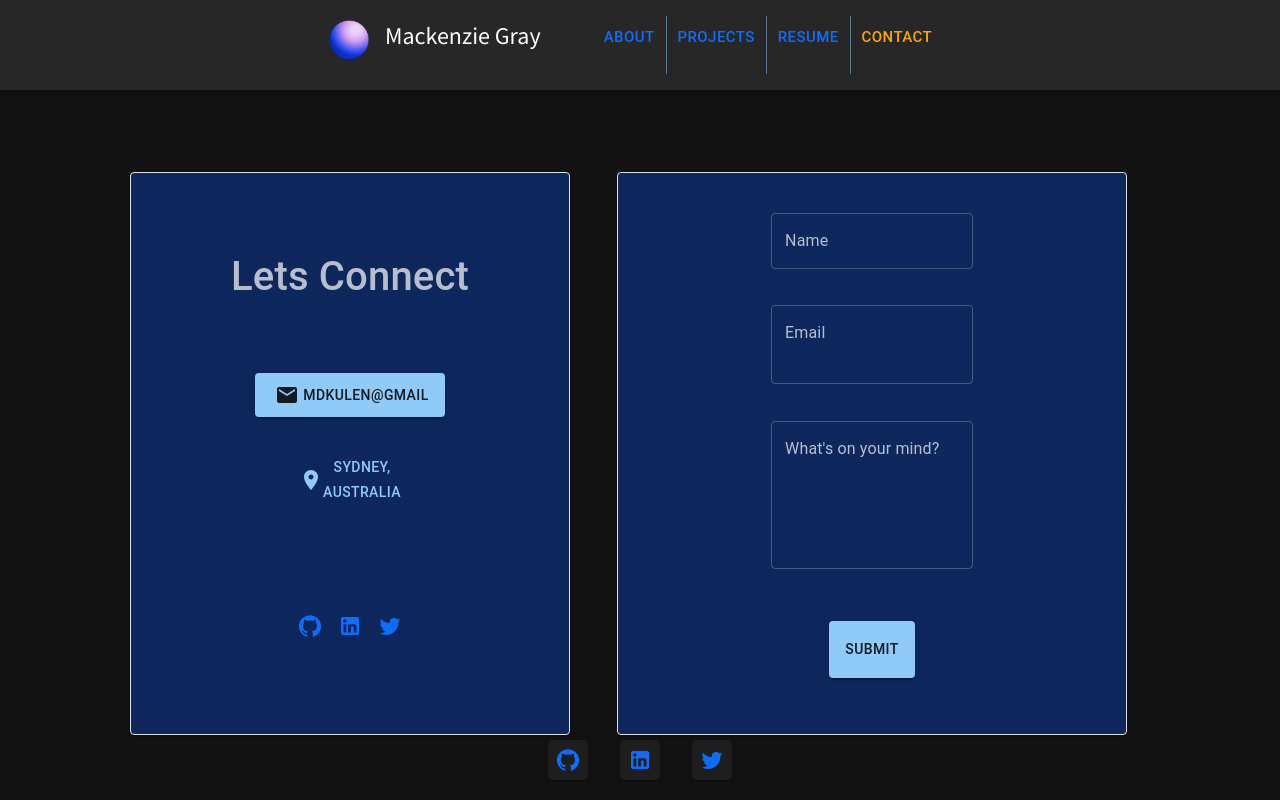
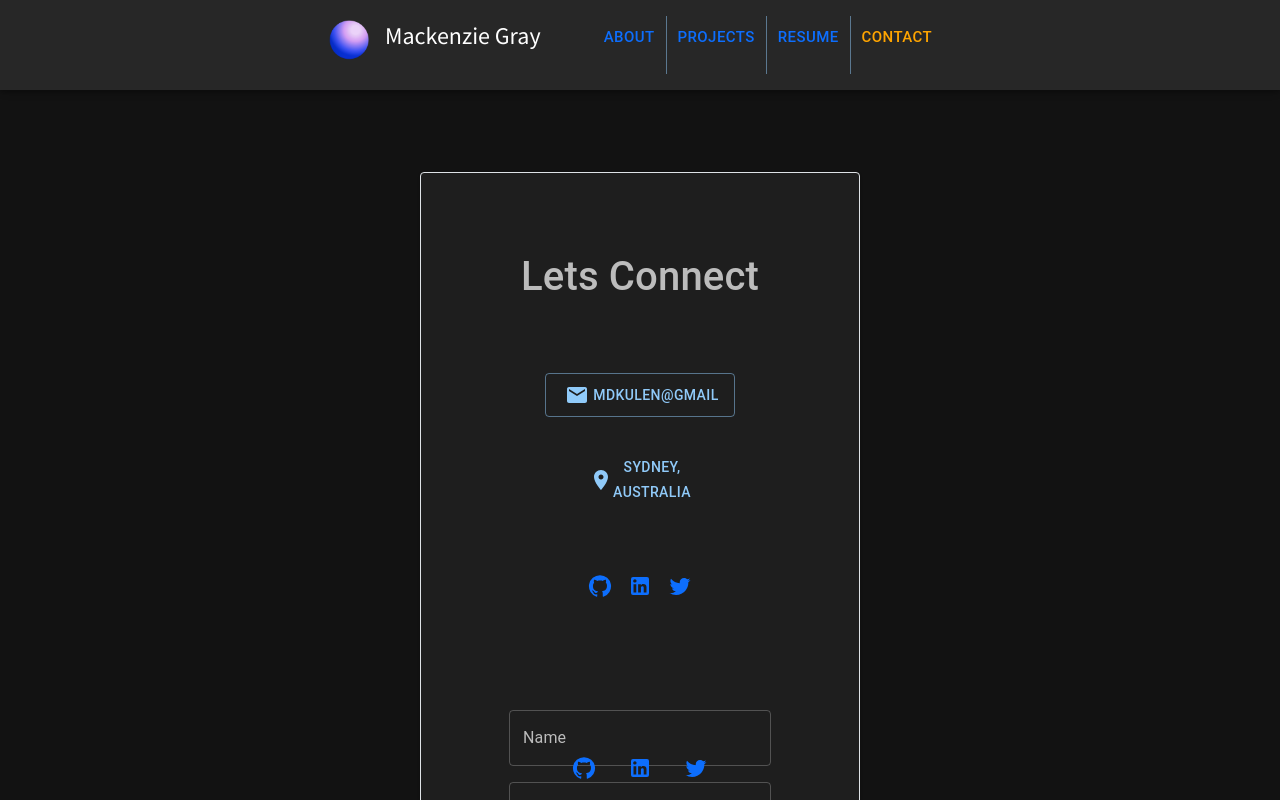
Before and after one commit to mdkgray/portfoligray, a React (Create React App) app: page /Contact in a window 1280 px wide. Shown: the top 800 px of the page. Built offline with nearby package versions, Linux system fonts and the light colour scheme.

Commit message:
modified contact form

```diff
--- a/src/components/Footer.js
+++ b/src/components/Footer.js
@@ -23,15 +23,9 @@ function Footer() {
             direction={{ xs: 'row', sm: 'row' }}
             spacing={{ xs: 1, sm: 2, md: 4 }}
             >
-            <Item>
                 <a href={about.social.github} target="_blank" rel="noopener noreferrer"><GitHubIcon /></a>
-            </Item>
-            <Item>
                 <a href={about.social.linkedin} target="_blank" rel="noopener noreferrer"><LinkedInIcon /></a>
-            </Item>
-            <Item>
                 <a href={about.social.twitter} target="_blank" rel="noopener noreferrer"><TwitterIcon /></a>
-            </Item>
         </Stack>
     </Box>
     )
--- a/src/components/Pages/Contact.js
+++ b/src/components/Pages/Contact.js
@@ -14,10 +14,10 @@ import LinkedInIcon from '@mui/icons-material/LinkedIn';
 import TwitterIcon from '@mui/icons-material/Twitter';
 import EmailIcon from '@mui/icons-material/Email';
 import LocationOnIcon from '@mui/icons-material/LocationOn';
+import TelegramIcon from '@mui/icons-material/Telegram';
 import { validateEmail, capitalizeFirstLetter } from '../../utils/helper';
 
 const Item = styled(Paper)(({ theme }) => ({
-    backgroundColor: theme.palette.mode === 'dark' ? '#001C55' : '#fff',
     ...theme.typography.body2,
     padding: theme.spacing(1),
     textAlign: 'center',
@@ -66,7 +66,7 @@ export default function Contact() {
 
     return (
         <Box
-            sx={{ flexGrow: 1 }}
+            sx={{ flexGrow: 1, display: 'flex',}}
             columns={{ xs: 1, sm: 6, md: 8, lg:10 }}
             margin={5}>
             <Grid
@@ -96,7 +96,7 @@ export default function Contact() {
                                     justifyContent="center"
                                     columns={{ xs: 1, sm: 8, md: 12 }}>
                                     <Stack spacing={2} direction="row" >
-                                        <Button variant="contained"><EmailIcon className="m-1"/>mdkulen@gmail</Button>
+                                        <Button variant="outlined"><EmailIcon className="m-1"/>mdkulen@gmail</Button>
                                     </Stack>
                                 </Link>
                                 <Stack
@@ -108,40 +108,28 @@ export default function Contact() {
                                     columns={{ xs: 1, sm: 8, md: 12 }}>
                                     <Button variant="text"><LocationOnIcon />Sydney, Australia</Button>
                                 </Stack>
+                                <Stack
+                                    spacing={2}
+                                    direction="row"
+                                    display="flex"
+                                    justifyContent="center"
+                                    padding={4}
+                                    columns={{ xs: 1, sm: 8, md: 12 }}
+                                    >
+                                    <a href={about.social.github} target="_blank" rel="noopener noreferrer" className="mx-2"><GitHubIcon /></a>
+                                    <a href={about.social.linkedin} target="_blank" rel="noopener noreferrer" className="mx-2"><LinkedInIcon /></a>
+                                    <a href={about.social.twitter} target="_blank" rel="noopener noreferrer" className="mx-2"><TwitterIcon /></a>
+                                </Stack>
                             </Box>
                             <Box
-                                margin={2}>
-                                <a href={about.social.github} target="_blank" rel="noopener noreferrer" className="mx-2"><GitHubIcon /></a>
-                                <a href={about.social.linkedin} target="_blank" rel="noopener noreferrer" className="mx-2"><LinkedInIcon /></a>
-                                <a href={about.social.twitter} target="_blank" rel="noopener noreferrer" className="mx-2"><TwitterIcon /></a>
-                            </Box>
-                        </Box>
-                    </Item>
-                </Grid>
-
-                <Grid
-                    item xs={11}
-                    md={6}
-                    container
-                    display="flex"
-                    justifyContent="center"
-                    columns={{ xs: 1, sm: 8, md: 12 }}
-                    >
-                    <Item className='border d-flex row col-md-11'>
-                        <Box
                             component="form"
-                            sx={{ '& .MuiTextField-root': { m: 1, width: '50ch'}}}
+                            sx={{ '& .MuiTextField-root': { m: 1, width: "auto"}, flexGrow: 1, flexDirection: "column"}}
                             noValidate
                             autoComplete="off"
                             display="flex"
                             justifyContent="center"
                             columns={{ xs: 1, sm: 8, md: 12 }}
                             >
-                            <Box
-                                padding={2}
-                                margin={1}
-                                className='d-flex row col-md-6 justify-content-center'>
-
                                 <TextField
                                     id="outlined-textarea"
                                     label="Name"
@@ -170,9 +158,10 @@ export default function Contact() {
                                     <Button
                                         variant="contained"
                                         className="mx-auto"
+                                        sx={{ width: '50%' }}
                                         onSubmit={handleFormSubmit}
                                         >
-                                        Submit</Button>
+                                        <TelegramIcon />Submit</Button>
                                 </Stack>
                                 {errorMessage && (<p>{errorMessage}</p>)}
                             </Box>
```
